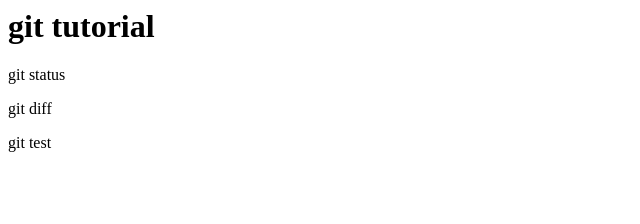
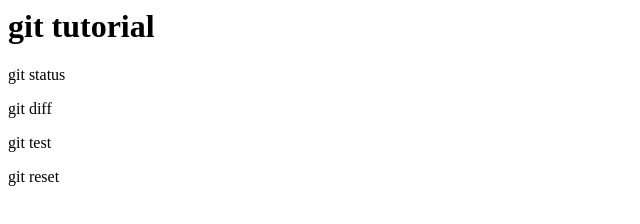
Before and after one commit to YanoCasarearl/git_tutorial, a plain HTML site: page index.html in a window 1280 px wide. Shown: the full height of the page, 0-640 px from the left. Drawn offline with Linux system fonts and the light colour scheme.

Commit message:
index.htmlの修正

```diff
--- a/index.html
+++ b/index.html
@@ -2,3 +2,4 @@
 <p>git status</p>
 <p>git diff</p>
 <p>git test</p>
+<p>git reset</p>
```
